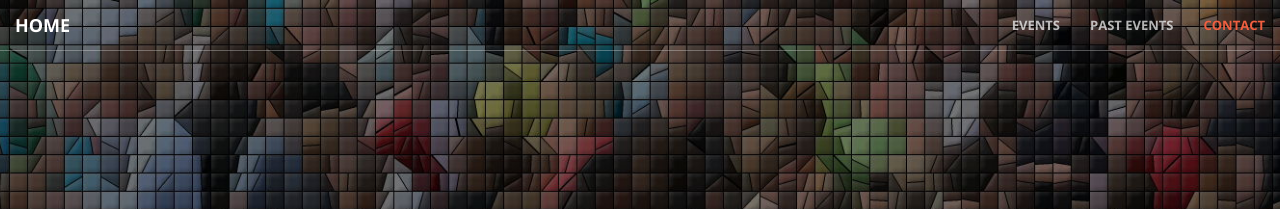
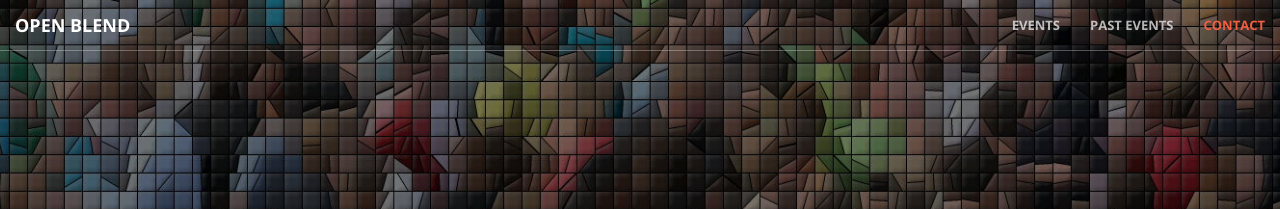
Before and after one commit to openblend/openblend.github.io, a Jekyll site: the page built from index.html, in a window 1280 px wide. Shown: the top 209 px of the page. Built offline with Jekyll 4.4.1, drawn with Linux system fonts in a browser that asks for light colours.

Commit message:
Page preview.

```diff
--- a/_includes/nav.html
+++ b/_includes/nav.html
@@ -8,7 +8,7 @@
                 <span class="icon-bar"></span>
                 <span class="icon-bar"></span>
             </button>
-            <a class="navbar-brand page-scroll" href="#page-top">Home</a>
+            <a class="navbar-brand page-scroll" href="#page-top">Open Blend</a>
         </div>
 
         <!-- Collect the nav links, forms, and other content for toggling -->
```
